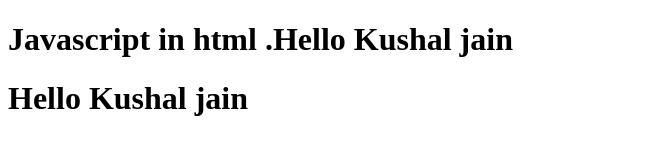
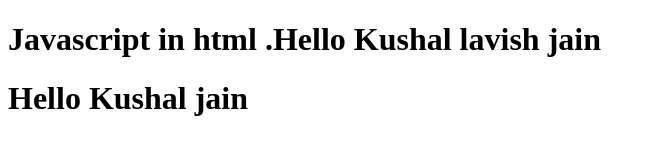
Before and after one commit to lavishjain36/background-generator, a plain HTML site: page index.html in a window 1280 px wide. Shown: the whole page, without its empty margins (0-656 px from the left). Drawn offline with Linux system fonts and the light colour scheme.

Commit message:
addes kushal lavish

```diff
--- a/index.html
+++ b/index.html
@@ -5,7 +5,7 @@
 	<link rel="stylesheet" type="text/css" href="">
 </head>
 <body>
-<h1>Javascript in html .Hello Kushal jain</h1>
+<h1>Javascript in html .Hello Kushal lavish jain</h1>
 <h1>Hello Kushal jain</h1>
 <script type="text/javascript" src="script.js">
 </script>
```
